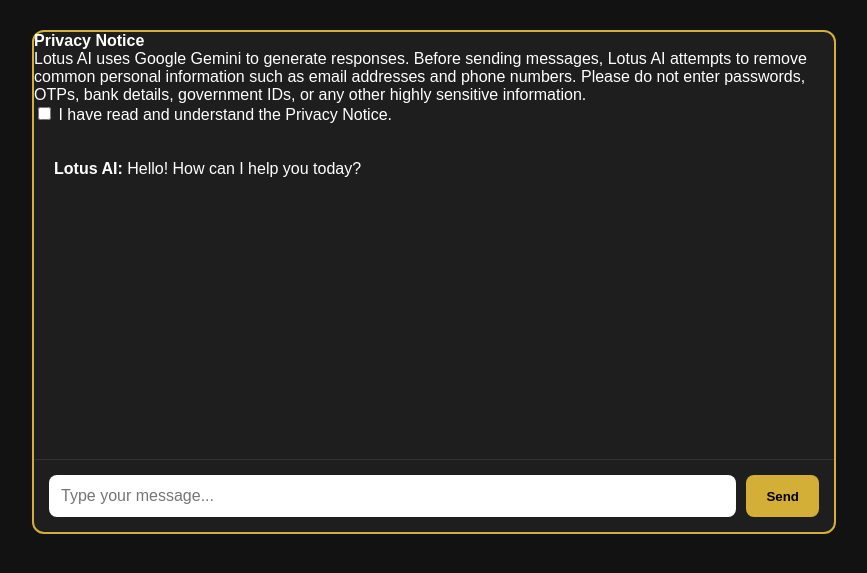
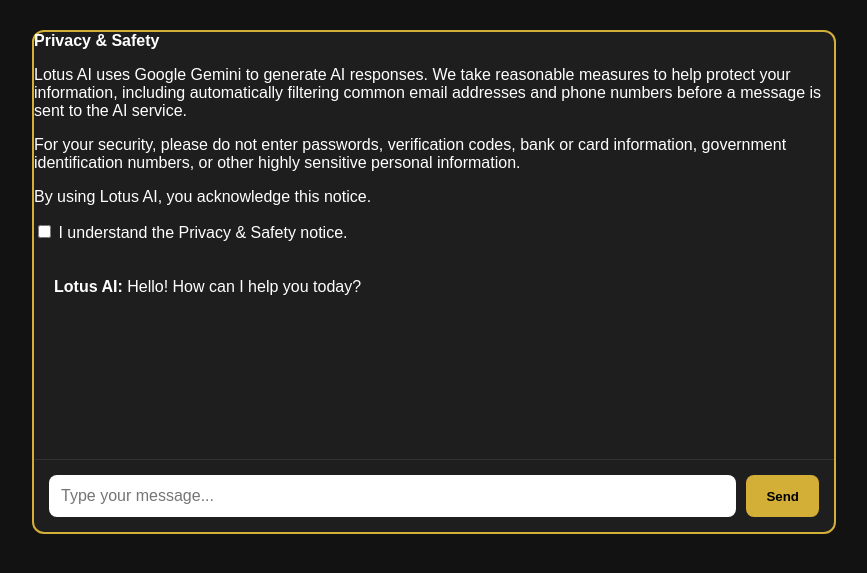
Before and after one commit to Sarika234234/Lotus-AI-, a Flask app: page / in a window 1280 px wide. Shown: the part 74-647 px from the top of the page, without its empty margins (206-1073 px from the left). Run offline with Flask 3, Linux system fonts and the light colour scheme.

Commit message:
Update privacy notice and consent language in HTML

```diff
--- a/templates/index.html
+++ b/templates/index.html
@@ -2,6 +2,8 @@
 <html>
 
 <head>
+
+<meta name="viewport" content="width=device-width, initial-scale=1.0">
 
 <title>Lotus AI</title>
 
@@ -16,19 +18,38 @@
 </div>
 
 <div class="chat-container">
+
     <div class="privacy-notice">
-    <strong>Privacy Notice</strong><br>
-    Lotus AI uses Google Gemini to generate responses. Before sending messages, Lotus AI attempts to remove common personal information such as email addresses and phone numbers. Please do not enter passwords, OTPs, bank details, government IDs, or any other highly sensitive information.
+        <strong>Privacy &amp; Safety</strong>
+
+        <p>
+            Lotus AI uses Google Gemini to generate AI responses.
+            We take reasonable measures to help protect your information,
+            including automatically filtering common email addresses and phone numbers
+            before a message is sent to the AI service.
+        </p>
+
+        <p>
+            For your security, please do not enter passwords, verification codes,
+            bank or card information, government identification numbers,
+            or other highly sensitive personal information.
+        </p>
+
+        <p>
+            By using Lotus AI, you acknowledge this notice.
+        </p>
     </div>
 
     <label class="privacy-consent">
         <input type="checkbox" id="privacyCheck">
-    I have read and understand the Privacy Notice.
+        I understand the Privacy &amp; Safety notice.
     </label>
 
     <div class="messages" id="messages">
 
-<p><b>Lotus AI:</b> Hello! How can I help you today?</p>
+        <p>
+            <b>Lotus AI:</b> Hello! How can I help you today?
+        </p>
 
     </div>
 
@@ -37,7 +58,8 @@
         <input
             id="message"
             type="text"
-placeholder="Type your message...">
+            placeholder="Type your message..."
+        >
 
         <button onclick="sendMessage()">
             Send
```
Lines whose indentation alone changed are shown as unchanged.
